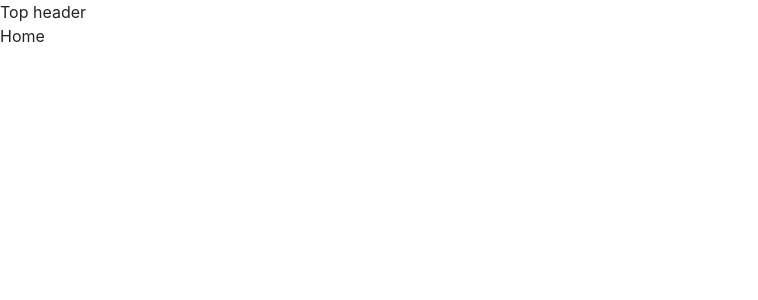
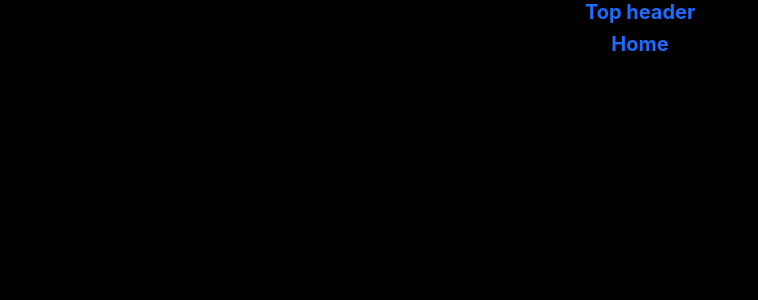
Before and after one commit to KaiqueLimaNovaes/kaiquelimanovaes-com, a React (Create React App) app: page / in a window 1280 px wide. Shown: the top 300 px of the page, without its empty margins (0-758 px from the left). Built offline with nearby package versions, Linux system fonts and the light colour scheme.

Commit message:
Estilização com styled components

```diff
--- a/src/App.js
+++ b/src/App.js
@@ -1,4 +1,3 @@
-//import './App.css';
 import Rotas from './rotas.js';
 import {BrowserRouter} from 'react-router-dom';
 import "bootstrap/dist/css/bootstrap.min.css";
--- /dev/null
+++ b/src/components/layout/Layout.css
@@ -0,0 +1,5 @@
+.Layout {
+    text-align: center;
+    background-color: #000000;
+    height: 100vh;
+  }
--- a/src/components/layout/Layout.js
+++ b/src/components/layout/Layout.js
@@ -1,11 +1,12 @@
+import './Layout.css';
 import TopHeader from './topHeader/TopHeader'
 
 const Layout = ({ children }) => {
     return(
-        <>
+        <div className='Layout'>
             <TopHeader />
             <div>{children}</div>
-        </>
+        </div>
     );
 }
 
--- a/src/components/layout/topHeader/TopHeader.js
+++ b/src/components/layout/topHeader/TopHeader.js
@@ -1,6 +1,14 @@
+import styled from 'styled-components';
+
+const Title = styled.h1`
+  font-size: 20px;
+  font-weight: bold;
+  color: #1d6bff;
+`;
+
 const TopHeader = () => {
     return(
-        <div>Top header</div>
+        <Title>Top header</Title>
     );
 }
 
--- a/src/pages/home/Home.js
+++ b/src/pages/home/Home.js
@@ -1,7 +1,14 @@
+import styled from 'styled-components';
+
+const Title = styled.h1`
+  font-size: 20px;
+  font-weight: bold;
+  color: #1d6bff;
+`;
 
 const Home = () => {
     return(
-        <p>Home</p>
+        <Title>Home</Title>
     );
 }
 
--- a/src/pages/mobile/Mobile.js
+++ b/src/pages/mobile/Mobile.js
@@ -1,7 +1,14 @@
+import styled from 'styled-components';
+
+const Title = styled.h1`
+  font-size: 20px;
+  font-weight: bold;
+  color: #1d6bff;
+`;
 
 const Mobile = () => {
     return(
-        <p>Mobile</p>
+        <Title>Mobile</Title>
     );
 }
 
--- a/src/pages/web/Web.js
+++ b/src/pages/web/Web.js
@@ -1,7 +1,14 @@
+import styled from 'styled-components';
+
+const Title = styled.h1`
+  font-size: 20px;
+  font-weight: bold;
+  color: #1d6bff;
+`;
 
 const Web = () => {
     return(
-        <p>Web</p>
+        <Title>Web</Title>
     );
 }
 
```
